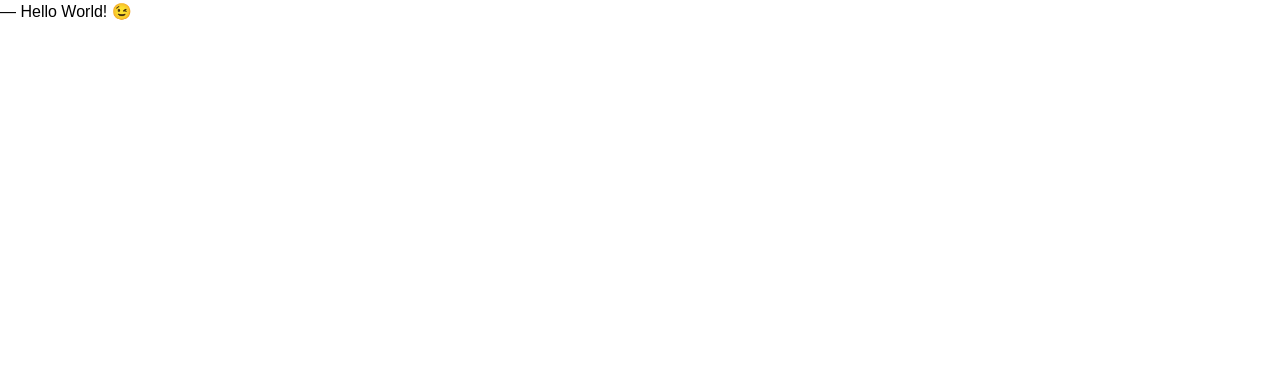
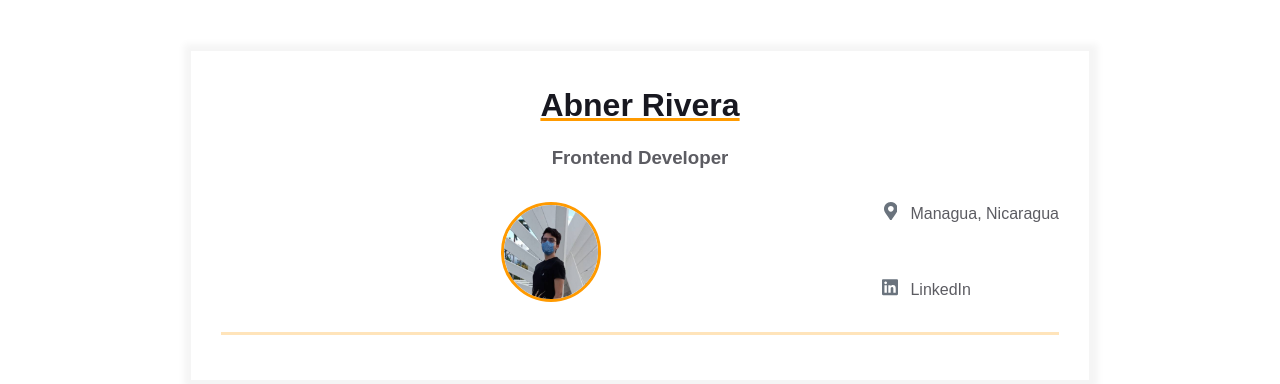
Before and after one commit to Abner21/homepage, a plain HTML site: page index.html in a window 1280 px wide. Drawn offline with Linux system fonts and the light colour scheme.

Commit message:
Added Starting contact section with my own data

```diff
--- a/index.html
+++ b/index.html
@@ -7,6 +7,56 @@
     <meta name="viewport" content="width=device-width, initial-scale=1" />
   </head>
   <body>
-    ― Hello World! &#x1F609;
+    <main>
+        <div class="resume">
+          <div class="container">
+            <div class="resume__block">
+              <h1 class="contact-info__header">Abner Rivera</h1>
+              <h3 class="contact-info__sub-header">Frontend Developer</h3>
+
+              <div class="contact_info_container fh">
+                <div class="contact-info__block"></div>
+
+                <div class="contact-info__block contact-info__block--center">
+                  <img class="contact-info__avatar" src="assets/avatar.jpg" alt="Avatar" />
+                </div>
+
+                <div class="contact-info__block">
+                    <a href="https://en.wikipedia.org/wiki/Managua" target="_blank" rel="author" class="contact-info__item">
+                        <div class="contact-info__item-icon-wrapper">
+                          <svg class="contact-info__item-icon" xmlns="http://www.w3.org/2000/svg" viewBox="0 0 384 512">
+                            <path
+                              d="M172.268 501.67C26.97 291.031 0 269.413 0 192 0 85.961 85.961 0
+                              192 0s192 85.961 192 192c0 77.413-26.97 99.031-172.268 309.67-9.535
+                              13.774-29.93 13.773-39.464 0zM192 272c44.183 0 80-35.817
+                              80-80s-35.817-80-80-80-80 35.817-80 80 35.817 80 80 80z"
+                            ></path>
+                          </svg>
+                        </div>
+                        <span>Managua, Nicaragua</span>
+                      </a>
+
+                      <a href="https://www.linkedin.com/in/abner-rivera-6338041b4/" target="_blank" rel="author" class="contact-info__item">
+                        <div class="contact-info__item-icon-wrapper">
+                          <svg class="contact-info__item-icon" xmlns="http://www.w3.org/2000/svg" viewBox="0 0 448 512">
+                            <path
+                              d="M416 32H31.9C14.3 32 0 46.5 0 64.3v383.4C0 465.5 14.3 480 31.9
+                              480H416c17.6 0 32-14.5 32-32.3V64.3c0-17.8-14.4-32.3-32-32.3zM135.4
+                              416H69V202.2h66.5V416zm-33.2-243c-21.3 0-38.5-17.3-38.5-38.5S80.9
+                              96 102.2 96c21.2 0 38.5 17.3 38.5 38.5 0 21.3-17.2 38.5-38.5
+                              38.5zm282.1 243h-66.4V312c0-24.8-.5-56.7-34.5-56.7-34.6 0-39.9
+                              27-39.9 54.9V416h-66.4V202.2h63.7v29.2h.9c8.9-16.8 30.6-34.5
+                              62.9-34.5 67.2 0 79.7 44.3 79.7 101.9V416z"
+                            ></path>
+                          </svg>
+                        </div>
+                        <span>LinkedIn</span>
+                      </a>
+                </div>
+              </div>
+            </div>
+          </div>
+        </div>
+      </main>
   </body>
 </html>
```
Also changed, not shown: assets/avatar.jpg (added).
